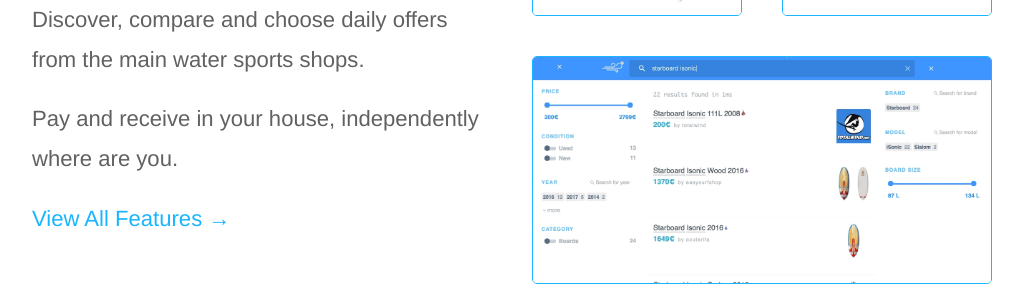
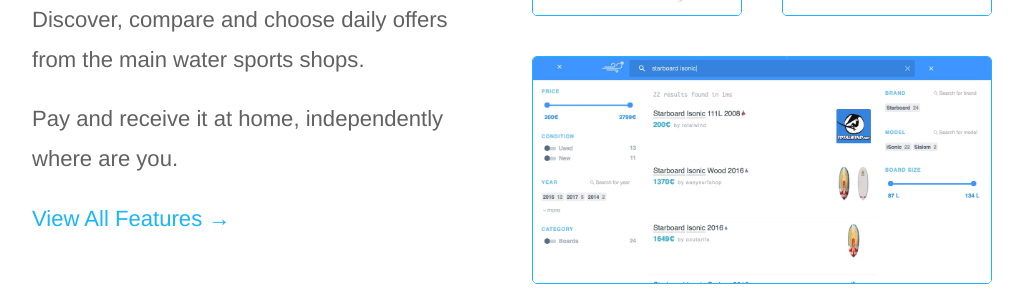
Before and after one commit to windtoday/windtoday-blog, a Jekyll site: the page built from index.html, in a window 1280 px wide and 900 px high, scrolled down 705 px. Shown: the part 154-454 px from the top of the window, without its empty margins (128-1151 px from the left). Built offline with Jekyll 4.4.1, drawn with Linux system fonts in a browser that asks for light colours; a script that is not in the unit is left out; comment, search, counter and statistics services are not loaded.

Commit message:
Create index.html

```diff
--- a/index.html
+++ b/index.html
@@ -22,7 +22,7 @@
         Discover, compare and choose daily offers from the main water sports shops.
       </p>
       <p class="editable">
-        Pay and receive in your house, independently where are you.
+        Pay and receive it at home, independently where are you.
       </p>
 			<p class="editable"><a href="{{ site.baseurl }}/blog/category/user-guide/">View All Features &rarr;</a></p>
 		</div>
```
